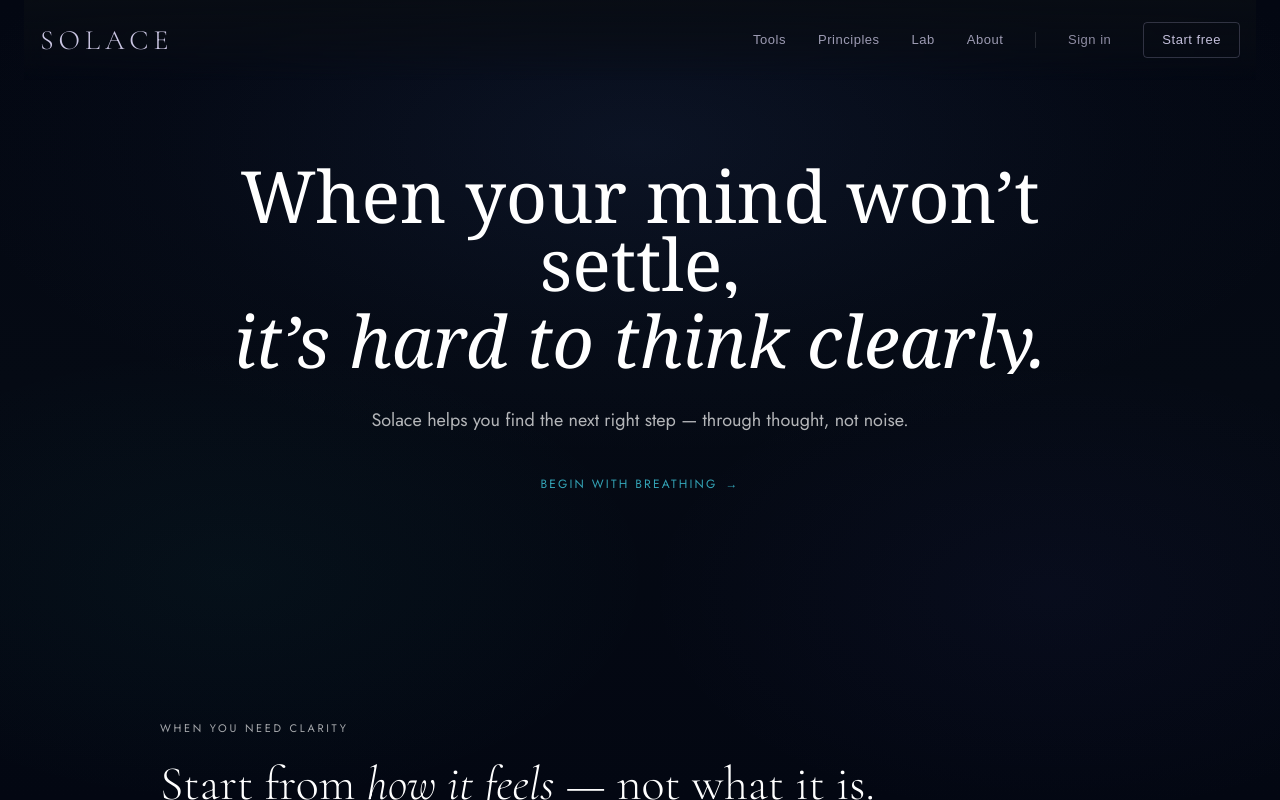
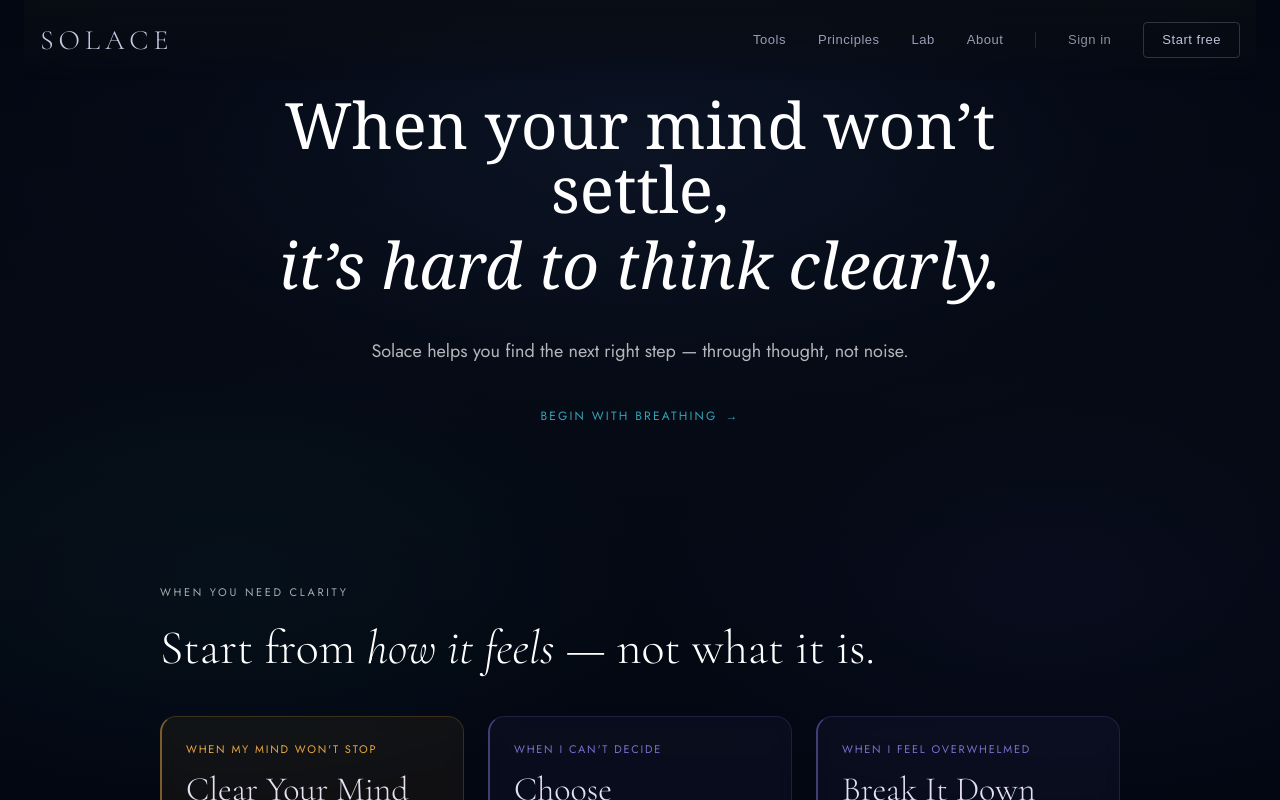
Before and after one commit to salsotk1973/solace, a Next.js app: page / in a window 1280 px wide. Shown: the top 800 px of the page. Built offline with nearby package versions, Linux system fonts and the light colour scheme; no server answers.

Commit message:
Spec 01: Desktop hero fixes — descender clip, headline wrap, min-h reduction

```diff
--- a/components/HeroSection.tsx
+++ b/components/HeroSection.tsx
@@ -1,25 +1,25 @@
 export function HeroSection() {
   return (
     <section
-      className="relative md:min-h-[82vh] flex items-start md:items-center justify-center overflow-hidden px-6 pt-[12vh] pb-12 md:pt-0 md:pb-0"
+      className="relative md:min-h-[65vh] flex items-start md:items-center justify-center overflow-hidden px-6 pt-[12vh] pb-12 md:pt-0 md:pb-0"
     >
       <h1 className="sr-only">
         Mental clarity tools for anxiety, focus, and overwhelm
       </h1>
 
       <div className="relative z-10 mx-auto max-w-4xl text-center">
-        <div className="overflow-visible md:overflow-hidden pt-1 md:pt-0">
+        <div className="overflow-visible md:overflow-visible pt-1 md:pt-0 md:pb-1">
           <div
-            className="h-l1 text-[36px] md:text-[72px] font-light leading-[1.08] md:leading-[0.95] text-white"
+            className="h-l1 text-[36px] md:text-[64px] font-light leading-[1.08] md:leading-[1.0] text-white"
             style={{ fontFamily: "’Cormorant Garamond’, Georgia, serif" }}
           >
             When your mind won’t settle,
           </div>
         </div>
 
-        <div className="mt-1 overflow-visible md:overflow-hidden md:mt-2 pt-1 md:pt-0">
+        <div className="mt-1 overflow-visible md:overflow-visible md:mt-2 pt-1 md:pt-0 md:pb-2">
           <div
-            className="h-l2 text-[36px] md:text-[72px] italic font-light leading-[1.08] md:leading-[0.95] text-white"
+            className="h-l2 text-[36px] md:text-[64px] italic font-light leading-[1.08] md:leading-[1.0] text-white"
             style={{ fontFamily: "’Cormorant Garamond’, Georgia, serif" }}
           >
             it’s hard to think clearly.
```
